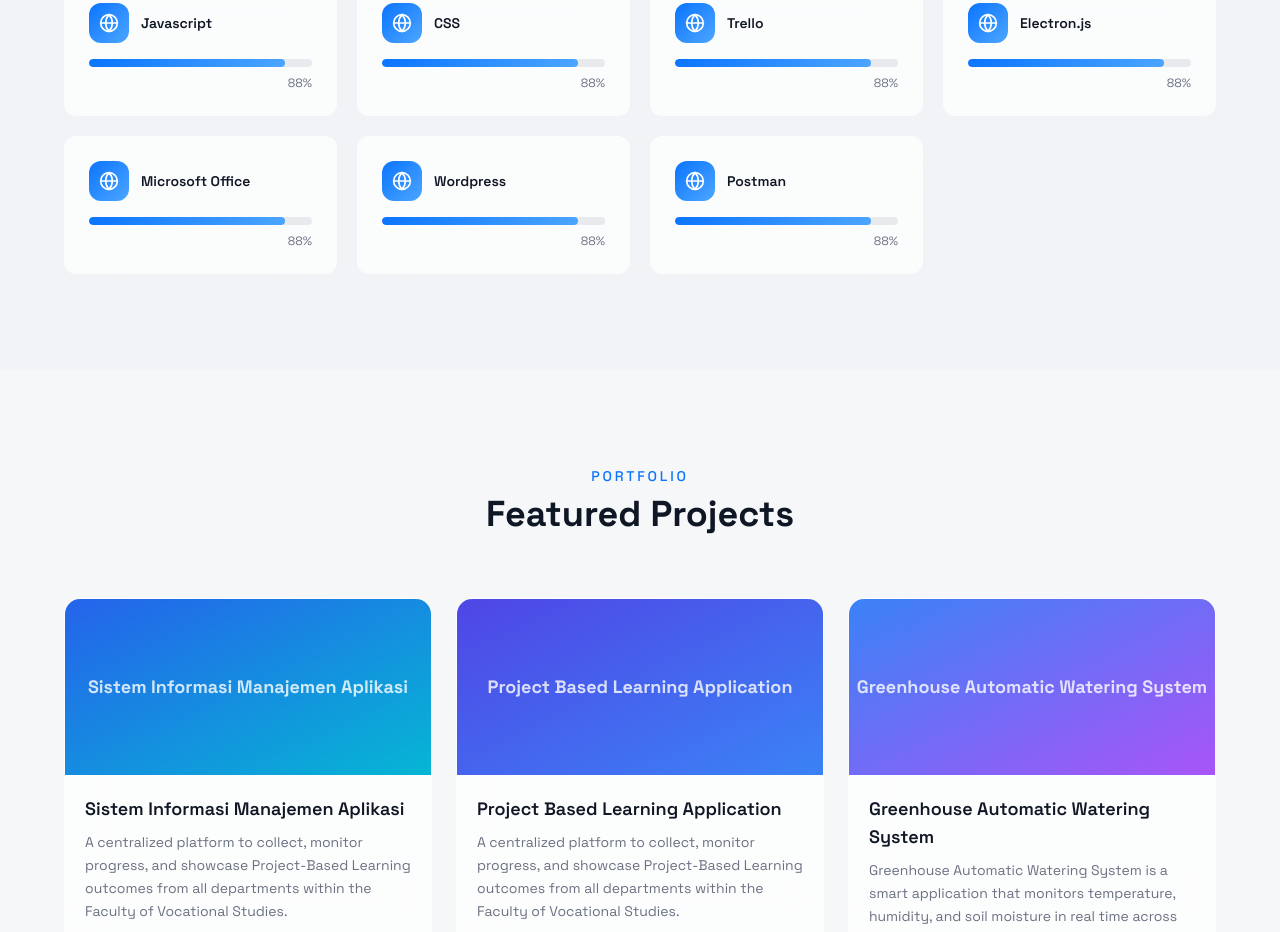
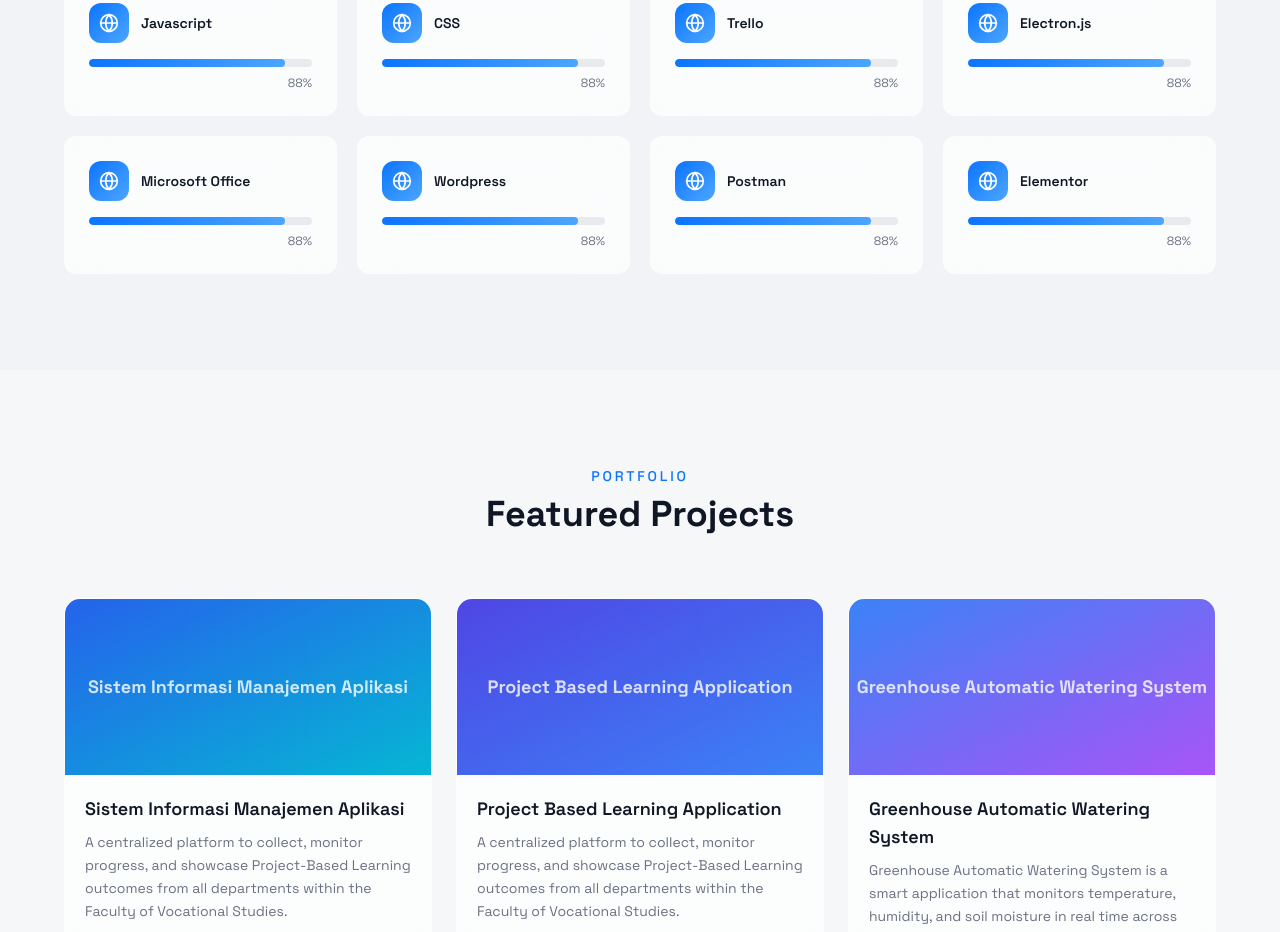
Before and after one commit to rendyandreano/rendyandreano.github.io, a React (Vite) app: page / in a window 1280 px wide. Shown: the part 2280-3212 px from the top of the page. Built offline with nearby package versions, Linux system fonts and the light colour scheme; the HTML template or start-up script is replaced by a standard one.

Commit message:
edit skills

```diff
--- a/src/components/Skills.tsx
+++ b/src/components/Skills.tsx
@@ -21,6 +21,7 @@ const skills = [
   { name: "Microsoft Office", level: 88, icon: Globe },
   { name: "Wordpress", level: 88, icon: Globe },
   { name: "Postman", level: 88, icon: Globe },
+  { name: "Elementor", level: 88, icon: Globe },
 ];
 
 const Skills = () => {
```
